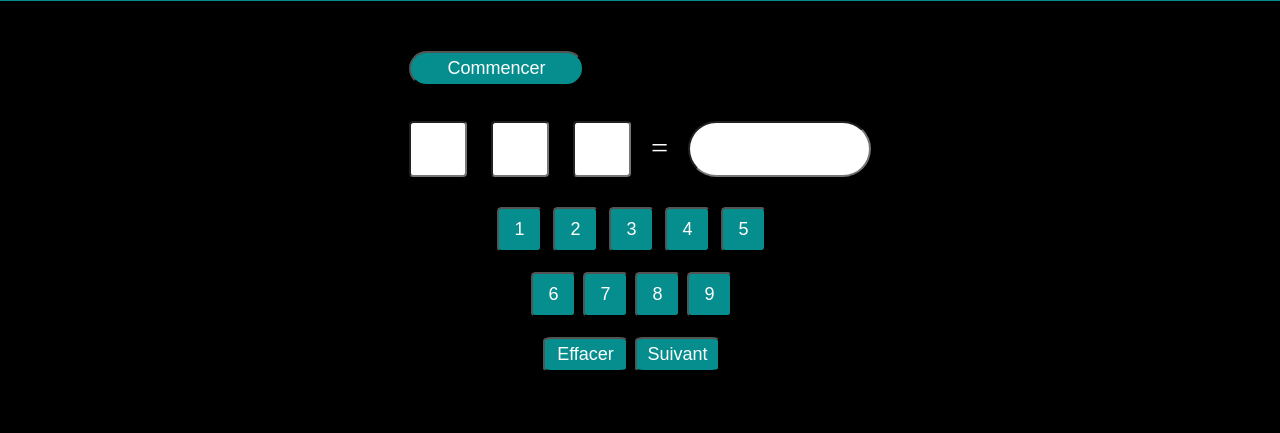
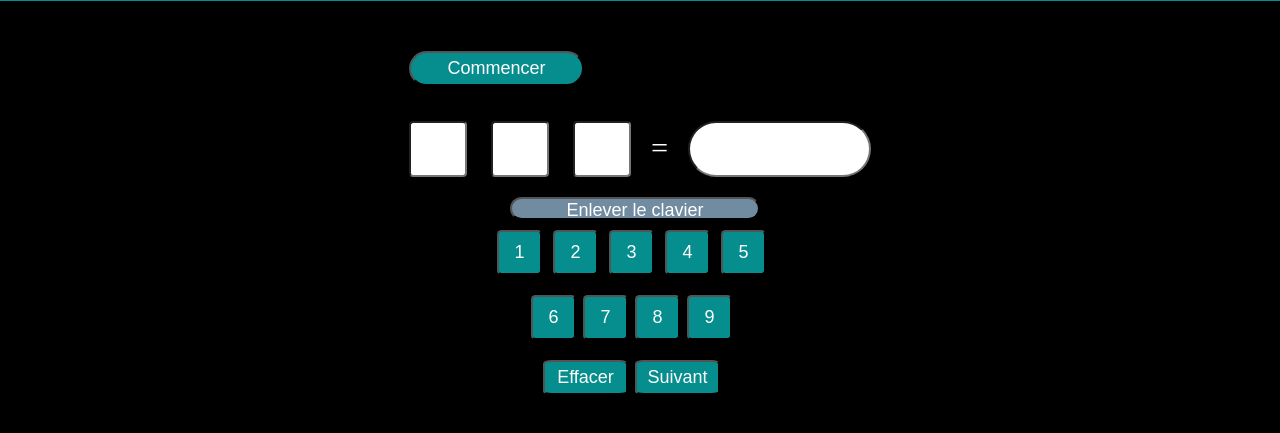
Before and after one commit to Faust-arm/Cy-pnyx, a plain HTML site: page index.html in a window 1280 px wide. Shown: the part 79-512 px from the top of the page. Drawn offline with Linux system fonts and the light colour scheme.

Commit message:
bouton de cache clavier

```diff
--- a/index.html
+++ b/index.html
@@ -42,18 +42,23 @@
           </div>
           <div class="containerbouton1">
             <div class="container5bouton1">
+              <div class="divduboutoncacher">
+              <button id = "boutoncacher">Enlever le clavier</button>
+              </div>
+              <div class="diveffacerboutons">
 <input id="b1" type="button" value="1">
 <input id="b2" type="button" value="2">
 <input id="b3" type="button" value="3">
 <input id="b4" type="button" value="4">
 <input id="b5" type="button" value="5">
+<div class="container5bouton2">
+  <input id="b6" type="button" value="6">
+  <input id="b7" type="button" value="7">
+  <input id="b8" type="button" value="8">
+  <input id="b9" type="button" value="9">
+</div>
+</div>
             </div>
-            <div class="container5bouton2">
-<input id="b6" type="button" value="6">
-<input id="b7" type="button" value="7">
-<input id="b8" type="button" value="8">
-<input id="b9" type="button" value="9">
-</div>
 <div class="suiteffacebouton">
 <input id="effacer" type="button" value="Effacer">
 <input id="suivant" type="button" value="Suivant">
--- a/main.js
+++ b/main.js
@@ -8,6 +8,21 @@ let sesmonresulta = document.getElementById("monresulta");
 let levrairesulta = document.getElementById("vrairesulta").style.display = "none";
 let buttoneffacer = document.getElementById("effacer");
 //getComputedStyle(levrairesulta).display == "none"
+
+   let btcacher = document.getElementById("boutoncacher");
+   let divcacher = document.getElementsByClassName("diveffacerboutons")[0];
+
+   btcacher.addEventListener("click", () =>{
+       if(getComputedStyle(divcacher).display != "none"){
+           divcacher.style.display = "none";
+        btcacher.innerHTML ="Afficher le clavier";}
+           else{
+               divcacher.style.display = "block";
+               btcacher.innerHTML ="Enlever le clavier";
+           }
+   })
+
+
 
 let nombrebouton1 = Number(1);
 
@@ -43,11 +58,12 @@ button.addEventListener('click', () =>{
     document.getElementById("monresulta").style.backgroundColor = "white";
     document.getElementById('monresulta').value = '';
     document.getElementById("vrairesulta").value = '';
+
     //document.getElementById("monresulta").style.
 })
 
 buttoneffacer.addEventListener('click', () =>{
-
+    document.getElementById("monresulta").style.backgroundColor = "white";
     document.getElementById("monresulta").value = "";
     document.getElementById("vrairesulta").style.display = "none";
 })
@@ -80,6 +96,7 @@ resulte.addEventListener('click', () =>{
     let addi2 = document.getElementById("n2").value;
     let sommeaddi = parseInt(addi1) + parseInt(addi2);
     document.getElementById("vrairesulta").value = sommeaddi;
+
 })
 
 
--- a/styl.css
+++ b/styl.css
@@ -27,6 +27,15 @@ main{
    margin-top: 50px;
 }
 
+#boutoncacher{
+   width: 250px;
+   height: 23px;
+   background-color: rgba(162, 198, 230,0.7);
+   border-radius: 2em;
+   color: white;
+   font-size: large;
+   font-family: Arial, Helvetica, sans-serif;
+}
 
 #commencer{
    background-color: rgb(6, 141, 141);
@@ -138,9 +147,17 @@ border-radius: 10%;
    display: flex;
    justify-content: center;
 }
+
+.divduboutoncacher{
+   display: flex;
+   justify-content: center;
+   margin-bottom: 10px;
+}
+
 .containerbouton1{
-   margin-top: 30px;
+   margin-top: 20px;
    margin-right: 10px;
+   margin-bottom: 20px;
 }
 
 @media screen and (max-width: 562px){
```
